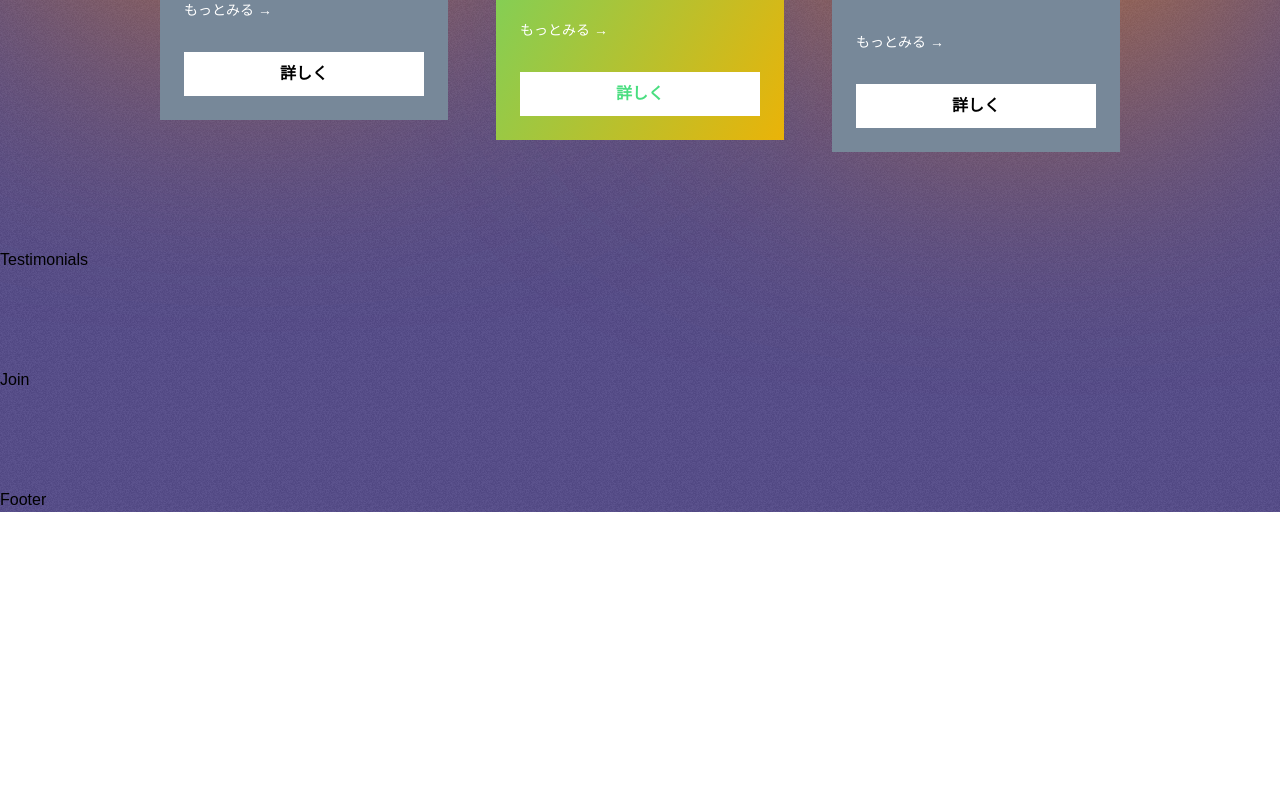
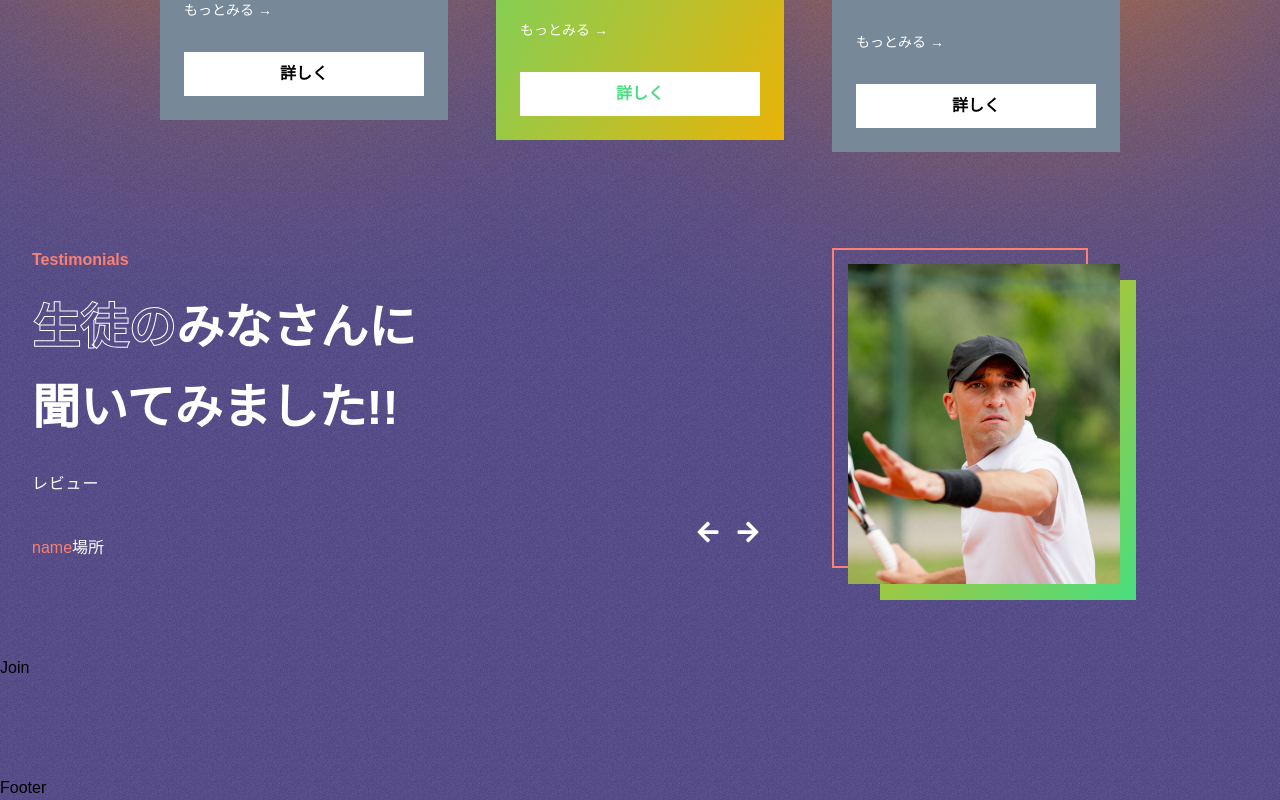
Before and after one commit to yu-to06/nextjs_schooldummy, a Next.js app: page / in a window 1280 px wide. Shown: the part 3230-4030 px from the top of the page. Before the commit the page ends 3742 px from the top, so only its background shows below. Built offline with nearby package versions, Linux system fonts and the light colour scheme; a web font is replaced by a local one.

Commit message:
created Testimonials.js

```diff
--- a/components/Testimonials.js
+++ b/components/Testimonials.js
@@ -1,9 +1,44 @@
-import React from 'react'
+import React from "react";
+import {FaArrowLeft} from "react-icons/fa";
+import {FaArrowRight} from "react-icons/fa";
 
 function Testimonials() {
   return (
-    <div>Testimonials</div>
-  )
+    <div className='flex gap-[1rem] px-[2rem]' id='testimonials'>
+      {/* 左側 */}
+      <div className='flex flex-col flex-1 gap-[2rem] text-white'>
+        <span className='text-pink font-bold'>Testimonials</span>
+        <div>
+          <span className='storoke-text font-bold text-5xl'>生徒の</span>
+          <span className='font-bold text-5xl'>みなさんに</span>
+        </div>
+        <span className='font-bold text-5xl'>聞いてみました!!</span>
+        <span className='text-justify tracking-wider leading-[2.5rem] normal-case'>
+          レビュー
+        </span>
+        <span>
+          <span className='text-pink'>name</span>
+          場所
+        </span>
+      </div>
+
+      {/* 右側 */}
+      <div className='flex-1 relative'>
+        <div className='absolute w-[16rem] h-[20rem] right-[7rem] top-[2rem] bg-gradient-to-br from-yellow-500 to-green-400' />
+        <div className='absolute w-[16rem] h-[20rem] right-[10rem] border-[2px] border-pink ' />
+
+        <img
+          src='/assets/client1.png'
+          alt='client1'
+          className='absolute w-[17rem] h-[20rem] object-cover top-[1rem] right-[8rem]'
+        />
+        <div className='flex gap-[1rem] absolute bottom-[1rem] left-[3rem]'>
+          <FaArrowLeft className='text-2xl text-white cursor-pointer' />
+          <FaArrowRight className='text-2xl text-white cursor-pointer' />
+        </div>
+      </div>
+    </div>
+  );
 }
 
-export default Testimonials
+export default Testimonials;
```
